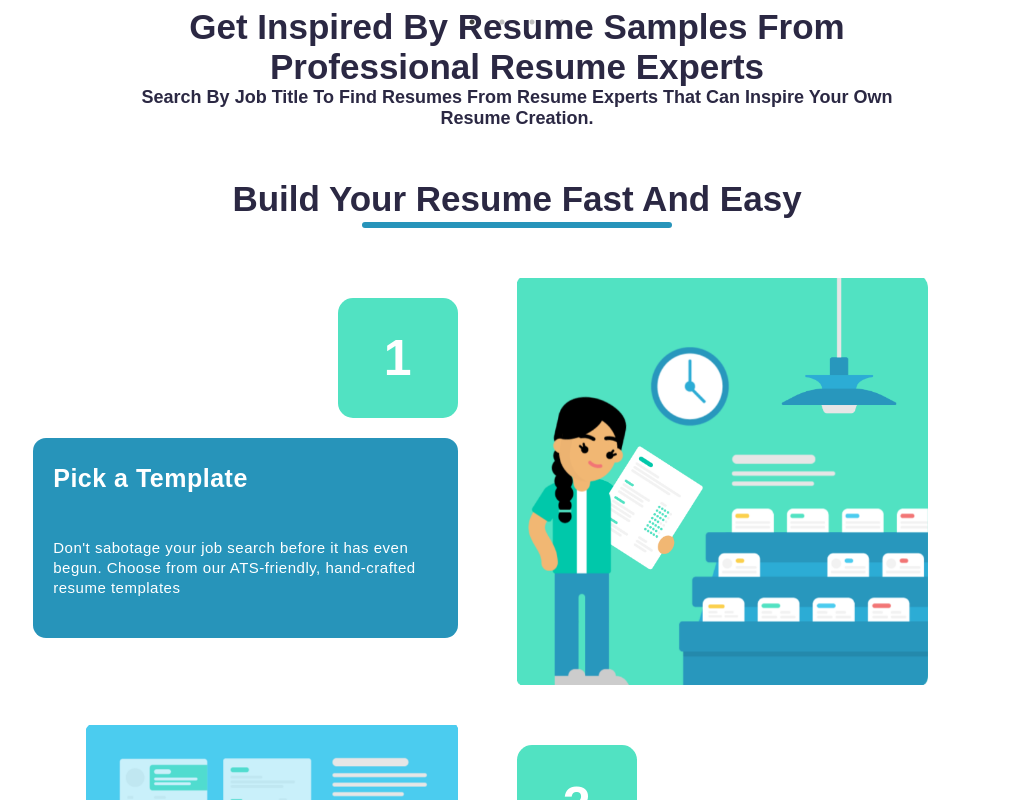
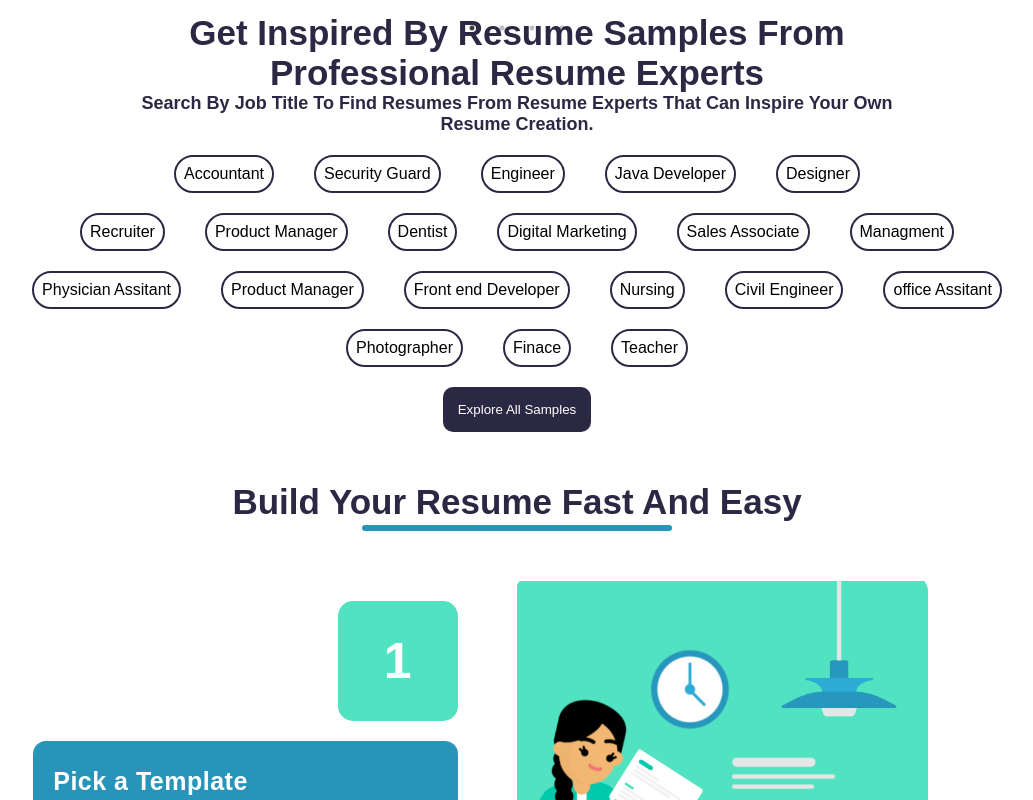
Before and after one commit to jkalavadiya/Resume-builder, a React (Create React App) app: page / in a window 1280 px wide. Shown: the part 1020-1820 px from the top of the page, without its empty margins (123-1156 px from the left). Built offline with nearby package versions, Linux system fonts and the light colour scheme.

Commit message:
add section :-Resume samples

```diff
--- a/src/Login/Register.js
+++ b/src/Login/Register.js
@@ -42,6 +42,8 @@ class Register extends React.Component {
 		<input type="email" onChange={(e) => this.handleChange(e,'email')} placeholder="Email" />
 	<input type="password" onChange={(e) => this.handleChange(e,'password')} placeholder="Password" />
 		<button type="button" className="btn-login"   onClick={() => this.handleRegisterUser()}>Sign Up</button>
+		<div><button type="button" className="btn-login google"><li className="p-right10"><a href="#"> <i className="fa fa-google-plus white"></i></a></li>Google</button></div>
+
  	</form>
  </div>
 	<div className="form-container sign-in-container">
--- a/src/Login/login.css
+++ b/src/Login/login.css
@@ -205,3 +205,15 @@ input {
 .container.right-panel-active .overlay-right {
 	transform: translateX(20%);
 }
+.google{
+	display: flex;
+	margin-top: 10px;
+	background-color: #DB4A39;
+}
+.p-right10{
+	padding-right: 10px;
+	list-style-type: none;
+}
+.white{
+	color: white;
+}
--- a/src/features/home/home.js
+++ b/src/features/home/home.js
@@ -79,9 +79,44 @@ const Home = () => {
     <div className="resume-sample_wrapper">
 	<h2 className="title-step sample">Get inspired by resume samples from professional resume experts</h2>
 	<h2 className="title-step sample f-size18">Search by job title to find resumes from resume experts that can inspire your own resume creation.</h2>
-	<div>
+  <div className="fistline ">
+   <div className="first">Accountant</div>
+  <div className="first">Security Guard</div>
+  <div className="first">Engineer</div>
+  <div className="first">Java Developer</div>
+  <div className="first">Designer</div>
+  </div>
+
+
+	<div className="fistline  m-top20">
+  <div className="first">Recruiter</div>
+  <div className="first">Product Manager</div>
+  <div className="first">Dentist</div>
+  <div className="first">Digital Marketing</div>
+  <div className="first">Sales Associate</div>
+  <div className="first">Managment</div>
 
 	</div>
+	<div className="fistline  m-top20">
+  <div className="first">Physician Assitant</div>
+  <div className="first">Product Manager</div>
+  <div className="first">Front end Developer</div>
+  <div className="first">Nursing</div>
+  <div className="first">Civil Engineer</div>
+  <div className="first">office Assitant</div>
+
+	</div>
+	<div className="fistline m-top20">
+  <div className="first">Photographer</div>
+  <div className="first">Finace</div>
+  <div className="first">Teacher</div>
+
+
+	</div>
+  <div className="exploresample">
+    <button type="button" className="explorebtn">Explore All Samples</button>
+
+  </div>
 
 	</div>
 
--- a/src/hoc/layout/layout.css
+++ b/src/hoc/layout/layout.css
@@ -30,6 +30,9 @@ body{
 
 ul {
     list-style: none;
+    display: flex;
+    justify-content: center;
+    align-items: center;
 }
 
 a {
@@ -75,7 +78,7 @@ a:hover {
     background-color: rgb(43 ,40, 67);
     border: 2px solid rgb(43 ,40, 67);
     border-radius: 25px;
-    padding: 7px 9px;
+    padding: 10px 20px;
     font-size: 12px;
     letter-spacing: 1.0px;
     color: white;
@@ -537,6 +540,34 @@ a:hover {
       width:60%;
       margin: 0 auto;
     }
+    .fistline{
+        display: flex;
+        flex-direction: row;
+        justify-content: center;
+        align-items: center;
+
+
+    }
+    .first{
+        padding:8px;
+        border: 2px solid rgb(43 ,40, 67);
+        border-radius:30px;
+        margin: 20px;
+    }
+    .m-top20{
+        margin-top:-20px;
+    }
+    .explorebtn{
+        background-color: rgb(43 ,40, 67);
+        color: white;
+        border:  none;
+        padding:15px;
+        border-radius: 10px;
+    }
+    .exploresample{
+        text-align: center;
+    }
+
 /* faq drop down css */
 @media screen and (max-width:845px) {
     .ul-link {
```
